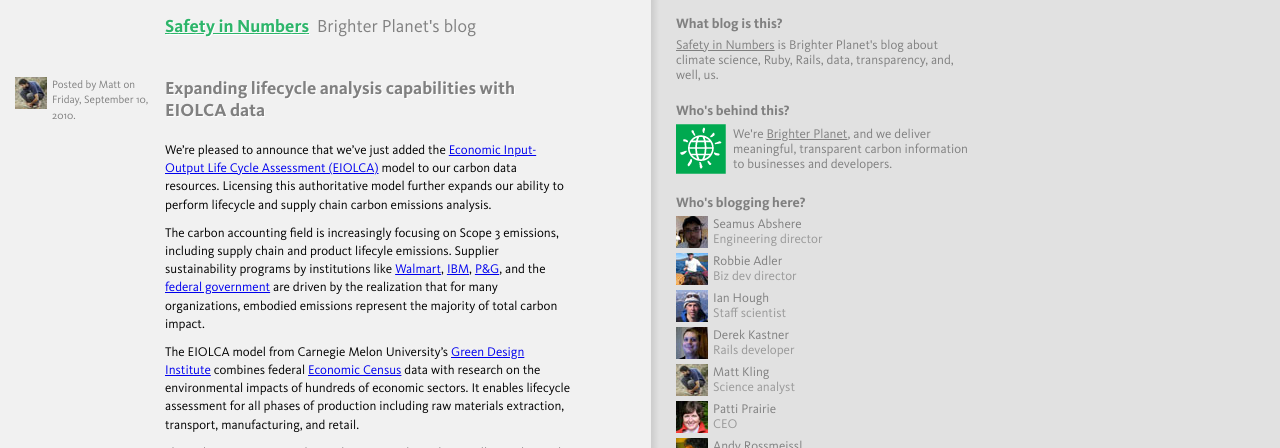
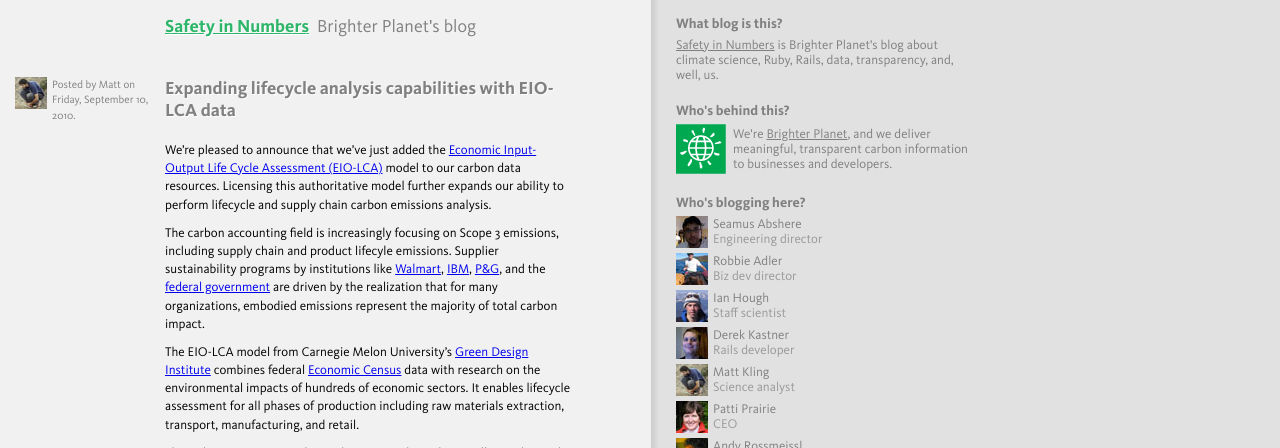
Before and after one commit to faradayio/numbers, a Jekyll site: the page built from _posts/2010-09-10-expanding_lifecycle_analysis_capabilities_with_EIOLCA_data.markdown, in a window 1280 px wide. Shown: the top 448 px of the page. Built offline with Jekyll 4.4.1, drawn with Linux system fonts in a browser that asks for light colours; some web fonts are replaced; comment, search, counter and statistics services are not loaded.

Commit message:
Changing EIOLCA to EIO-LCA per Scott Matthews request

```diff
--- a/_posts/2010-09-10-expanding_lifecycle_analysis_capabilities_with_EIOLCA_data.markdown
+++ b/_posts/2010-09-10-expanding_lifecycle_analysis_capabilities_with_EIOLCA_data.markdown
@@ -1,14 +1,14 @@
 ---
-title: Expanding lifecycle analysis capabilities with EIOLCA data
+title: Expanding lifecycle analysis capabilities with EIO-LCA data
 author: Matt
 layout: post
 categories: [company, middleware, science]
 ---
 
-We're pleased to announce that we've just added the [Economic Input-Output Life Cycle Assessment (EIOLCA)](http://www.eiolca.net/) model to our carbon data resources. Licensing this authoritative model further expands our ability to perform lifecycle and supply chain carbon emissions analysis.
+We're pleased to announce that we've just added the [Economic Input-Output Life Cycle Assessment (EIO-LCA)](http://www.eiolca.net/) model to our carbon data resources. Licensing this authoritative model further expands our ability to perform lifecycle and supply chain carbon emissions analysis.
 
 The carbon accounting field is increasingly focusing on Scope 3 emissions, including supply chain and product lifecyle emissions. Supplier sustainability programs by institutions like [Walmart](http://walmartstores.com/sustainability/9292.aspx), [IBM](http://www-03.ibm.com/press/us/en/pressrelease/27174.wss), [P&G](http://www.pgsupplier.com/environmental-sustainability-scorecard), and the [federal government](http://www.whitehouse.gov/the_press_office/President-Obama-signs-an-Executive-Order-Focused-on-Federal-Leadership-in-Environmental-Energy-and-Economic-Performance) are driven by the realization that for many organizations, embodied emissions represent the majority of total carbon impact.
 
-The EIOLCA model from Carnegie Melon University's [Green Design Institute](http://gdi.ce.cmu.edu/) combines federal [Economic Census](http://www.census.gov/econ/census07/) data with research on the environmental impacts of hundreds of economic sectors. It enables lifecycle assessment for all phases of production including raw materials extraction, transport, manufacturing, and retail.
+The EIO-LCA model from Carnegie Melon University's [Green Design Institute](http://gdi.ce.cmu.edu/) combines federal [Economic Census](http://www.census.gov/econ/census07/) data with research on the environmental impacts of hundreds of economic sectors. It enables lifecycle assessment for all phases of production including raw materials extraction, transport, manufacturing, and retail.
 
 Through our new partnership with CMU, Brighter Planet will provide rapid environmental impact analysis for goods and services such as electronics, food, healthcare, vehicles, consulting, entertainment, clothing, and supplies.
```
